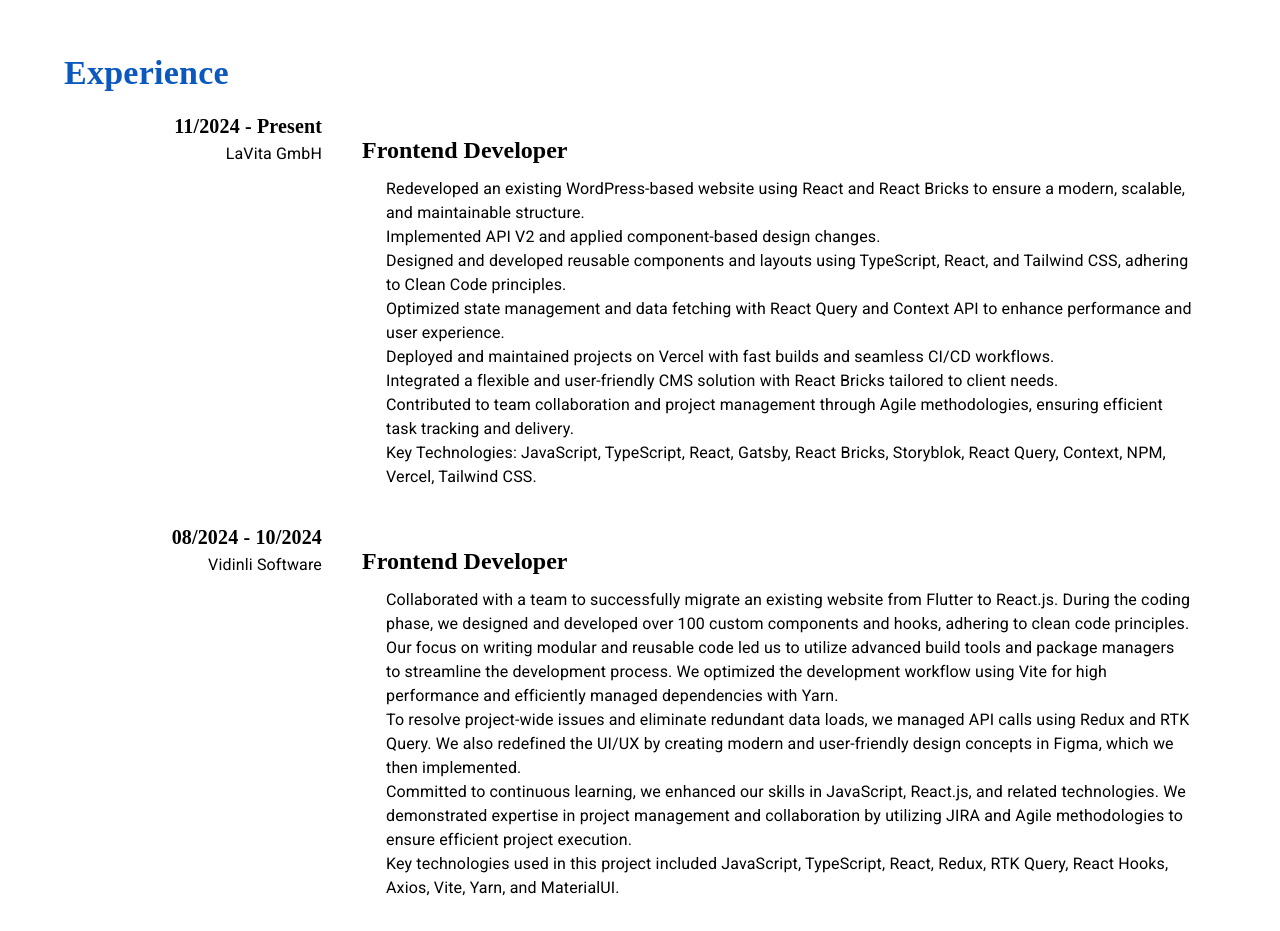
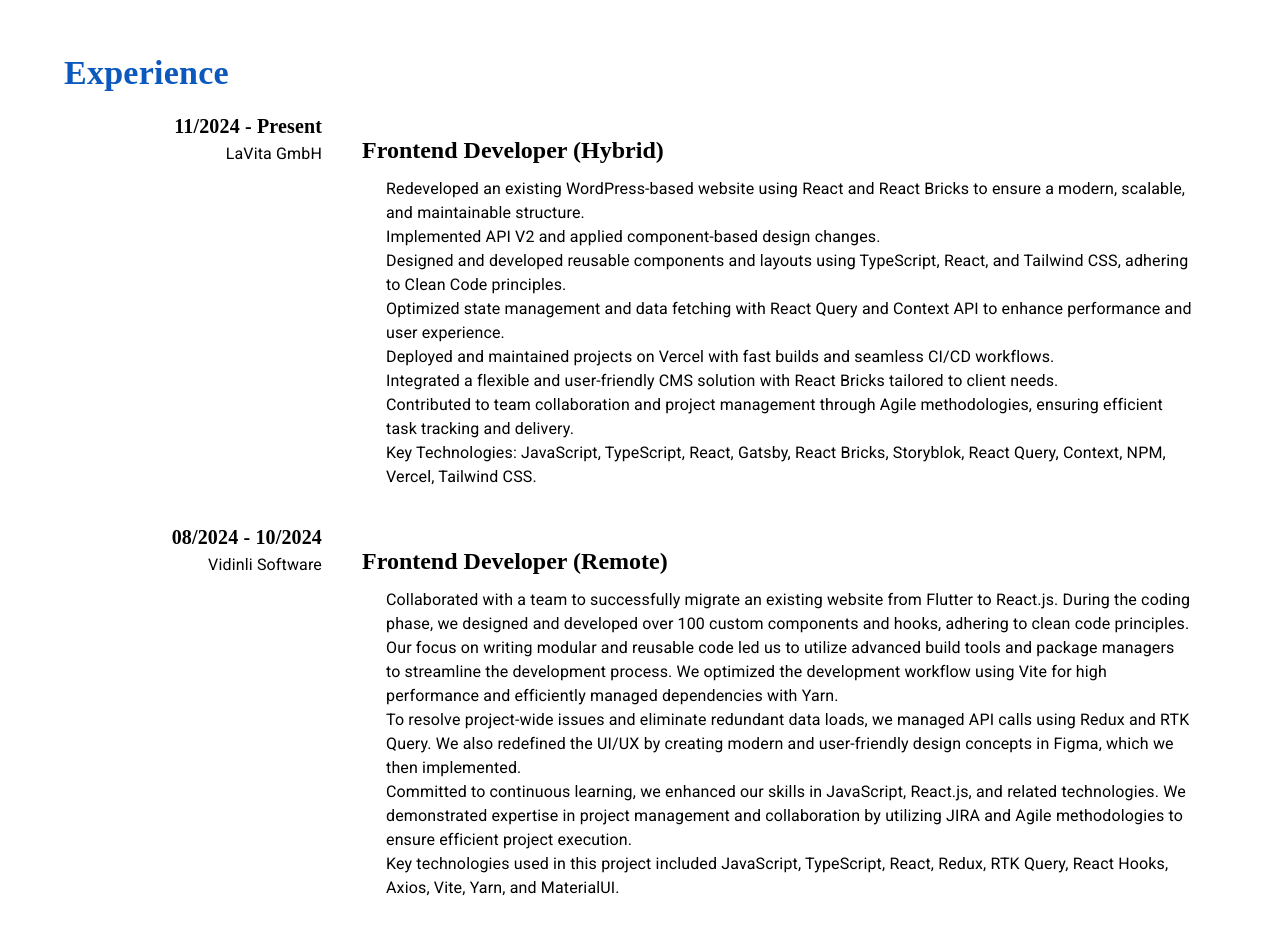
Before and after one commit to cihanbagriyanik/cihanbag, a React (Vite) app: page / in a window 1280 px wide. Shown: the part 1580-2511 px from the top of the page. Built offline with nearby package versions, Linux system fonts and the light colour scheme; a web font is replaced by a local one.

Commit message:
data update

```diff
--- a/src/helper/data.jsx
+++ b/src/helper/data.jsx
@@ -418,7 +418,7 @@ export const experinceData = [
         id: 6,
         date: "11/2024 - Present",
         company: "LaVita GmbH",
-        title: "Frontend Developer",
+        title: "Frontend Developer (Hybrid)",
         description: (
             <>
                 <p>
@@ -451,7 +451,7 @@ export const experinceData = [
         id: 5,
         date: "08/2024 - 10/2024",
         company: "Vidinli Software",
-        title: "Frontend Developer",
+        title: "Frontend Developer (Remote)",
         description: (
             <>
                 <p>
```
